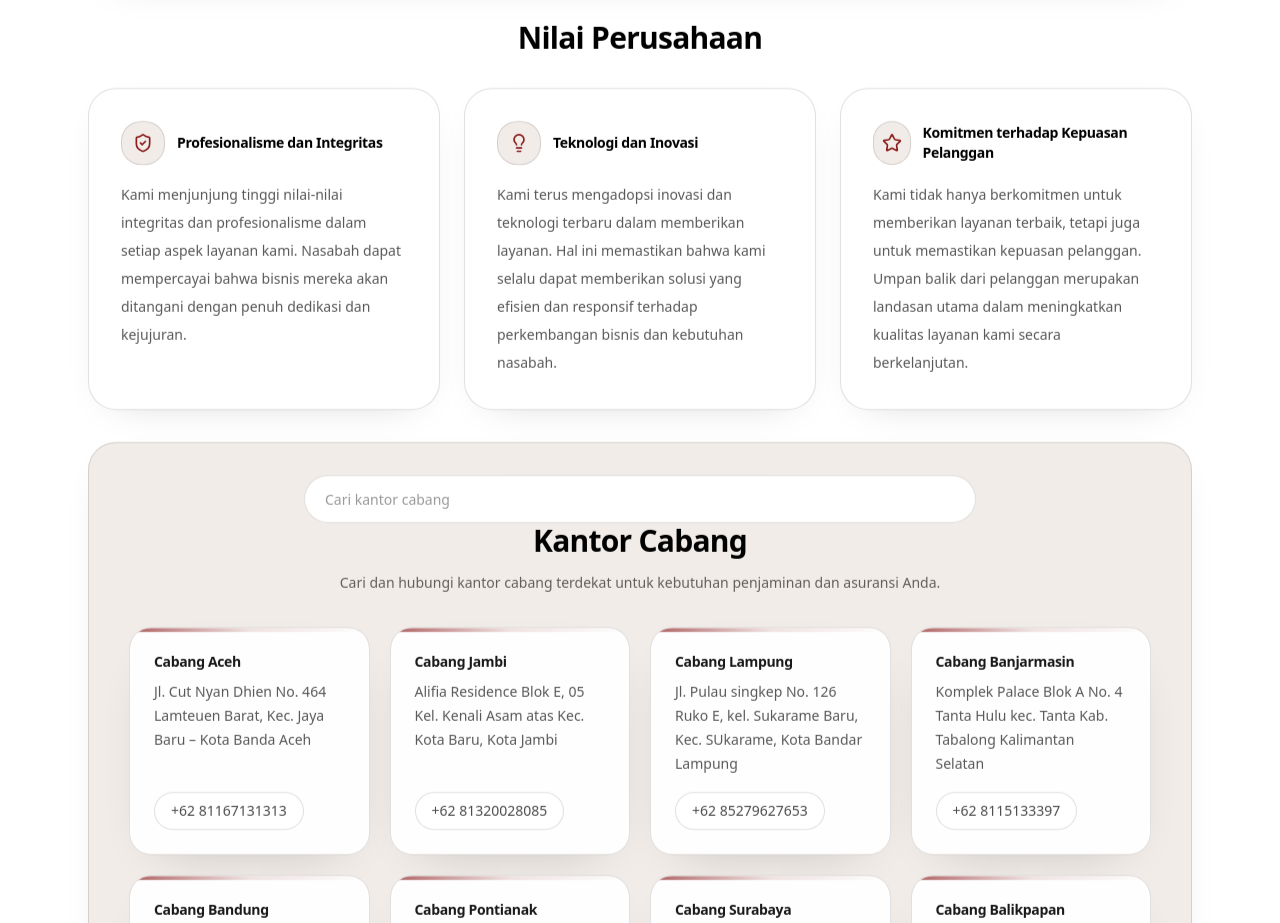
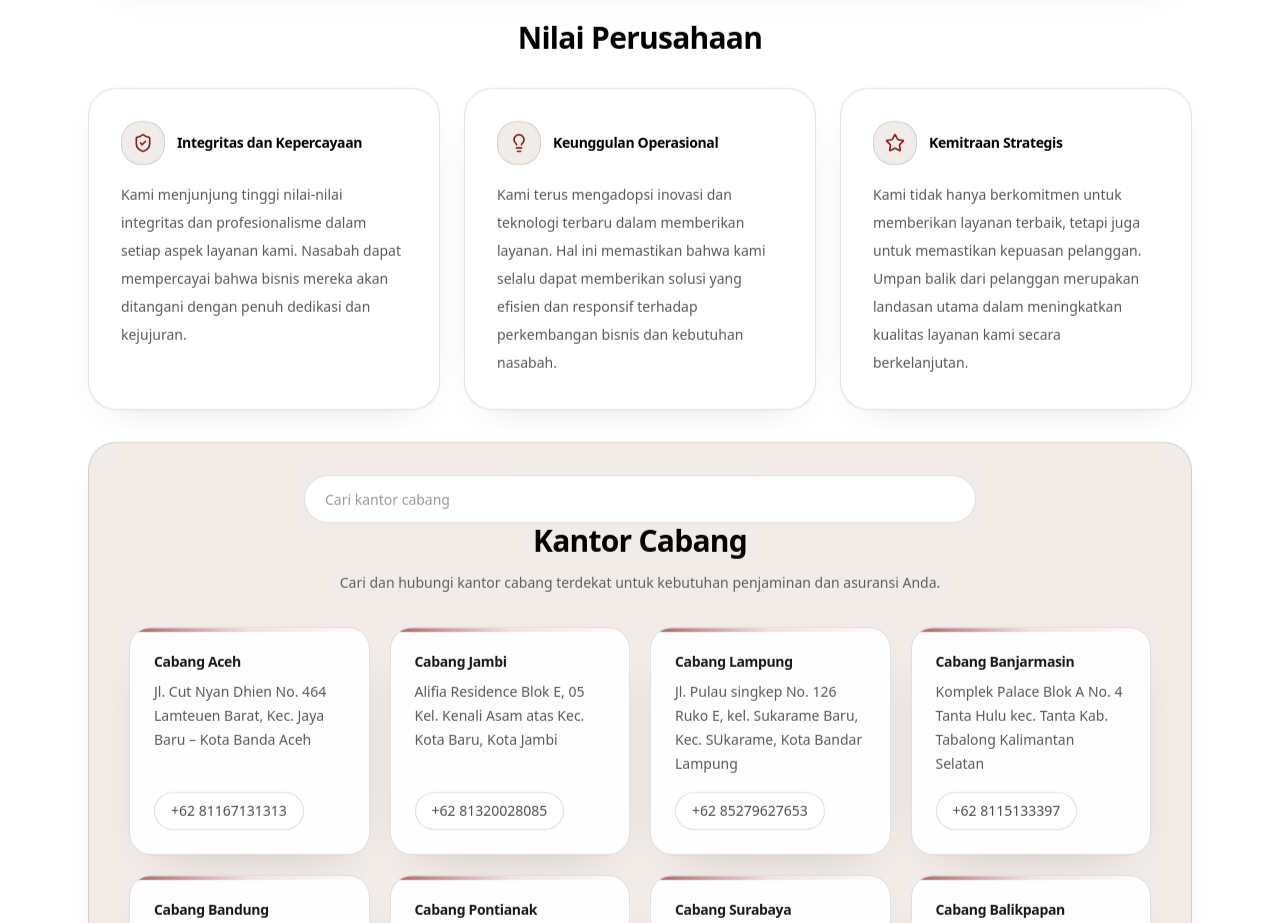
Before and after one commit to DaffaFauzi/websitebpr, a Next.js app: page /about in a window 1280 px wide. Shown: the part 1540-2463 px from the top of the page. Built offline with nearby package versions, Linux system fonts and the light colour scheme.

Commit message:
update judul nilai perusahaan

```diff
--- a/app/pages/about.tsx
+++ b/app/pages/about.tsx
@@ -13,17 +13,17 @@ import { useI18n } from "@/app/i18n/I18nProvider";
 
 const values = [
   {
-    title: "Profesionalisme dan Integritas",
+    title: "Integritas dan Kepercayaan",
     desc: "Kami menjunjung tinggi nilai-nilai integritas dan profesionalisme dalam setiap aspek layanan kami. Nasabah dapat mempercayai bahwa bisnis mereka akan ditangani dengan penuh dedikasi dan kejujuran.",
     Icon: ShieldCheck,
   },
   {
-    title: "Teknologi dan Inovasi",
+    title: "Keunggulan Operasional",
     desc: "Kami terus mengadopsi inovasi dan teknologi terbaru dalam memberikan layanan. Hal ini memastikan bahwa kami selalu dapat memberikan solusi yang efisien dan responsif terhadap perkembangan bisnis dan kebutuhan nasabah.",
     Icon: Lightbulb,
   },
   {
-    title: "Komitmen terhadap Kepuasan Pelanggan",
+    title: "Kemitraan Strategis",
     desc: "Kami tidak hanya berkomitmen untuk memberikan layanan terbaik, tetapi juga untuk memastikan kepuasan pelanggan. Umpan balik dari pelanggan merupakan landasan utama dalam meningkatkan kualitas layanan kami secara berkelanjutan.",
     Icon: Star,
   },
```
